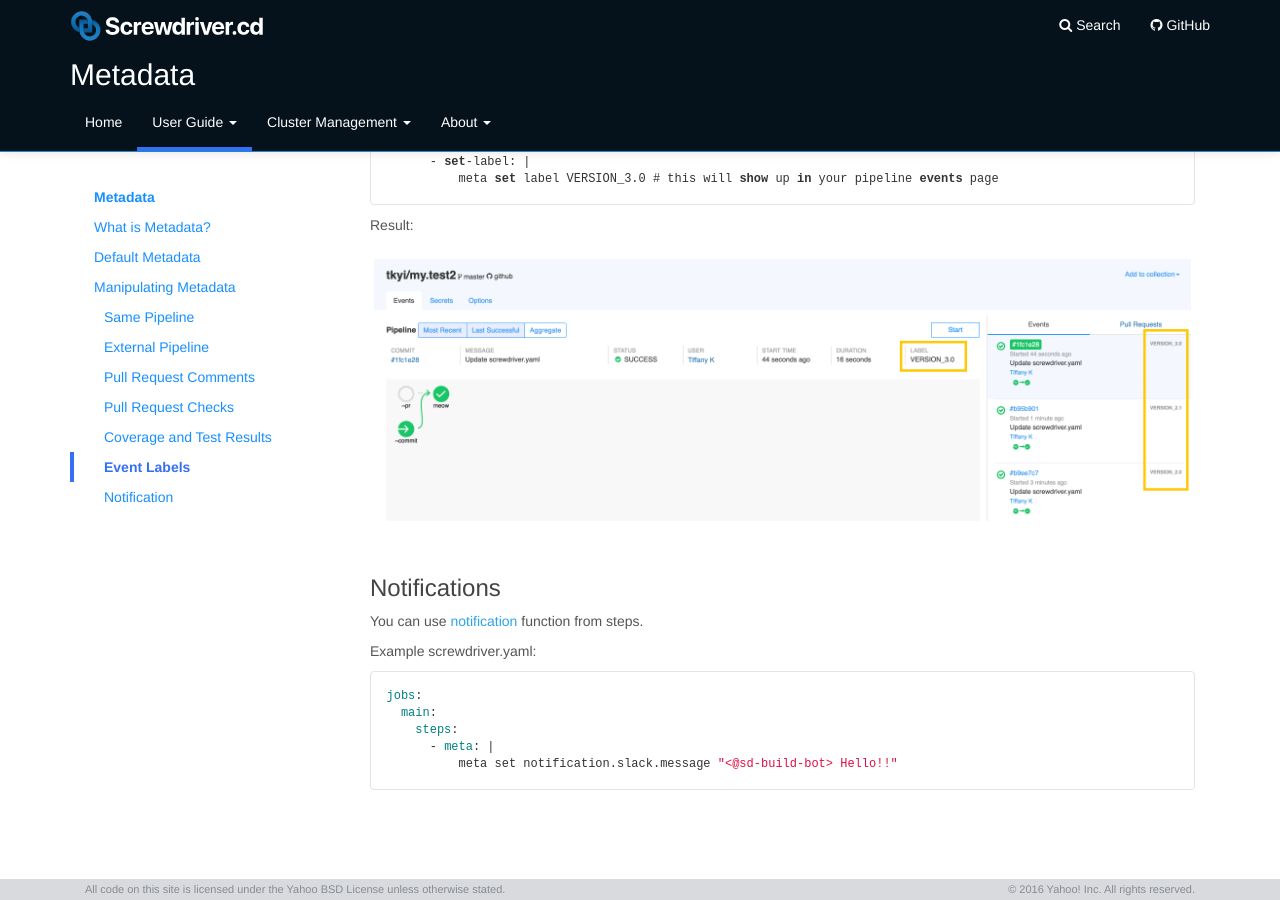
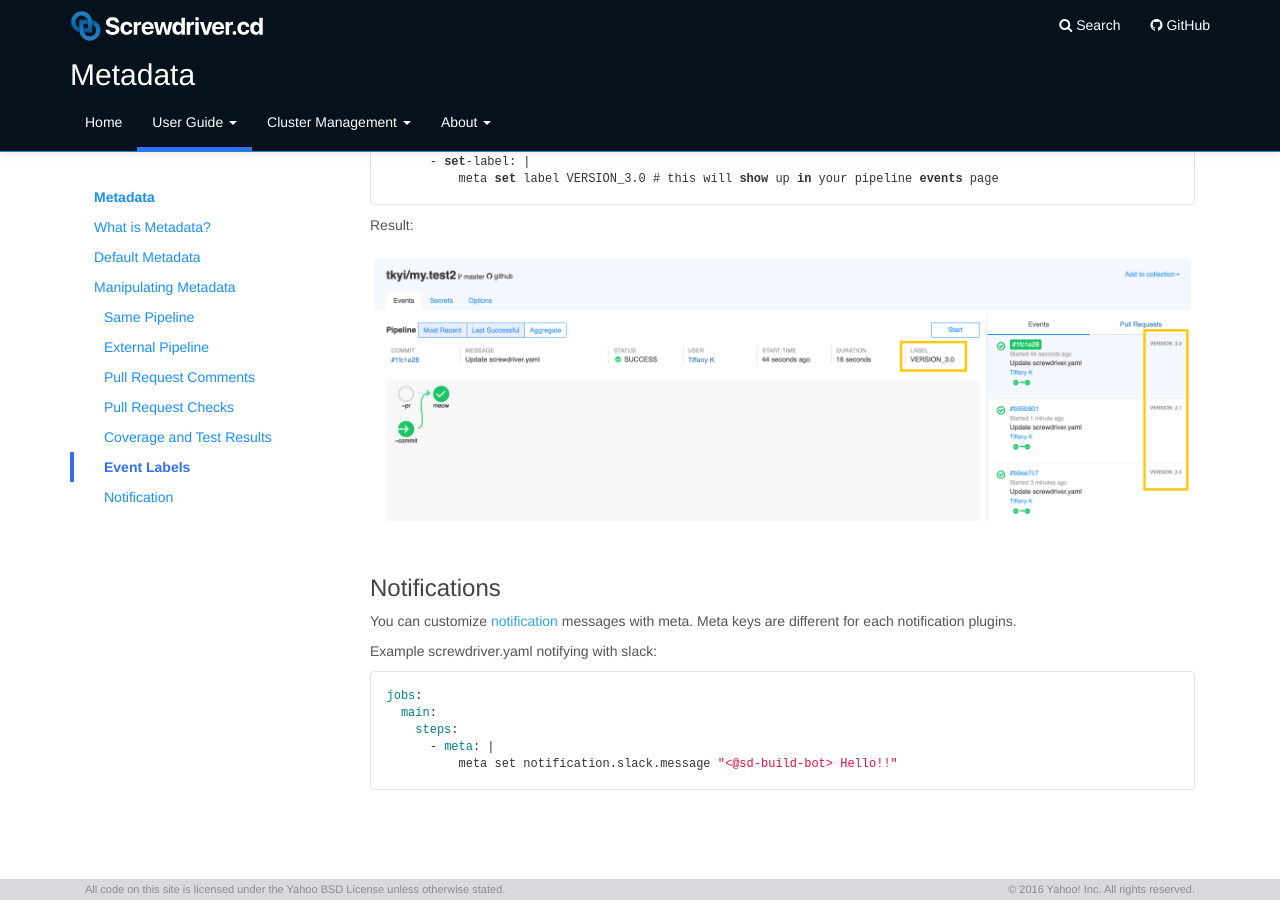
Before and after one commit to screwdriver-cd/guide, a Jekyll site: the page built from docs/user-guide/metadata.md, in a window 1280 px wide and 900 px high, scrolled down 4255 px. Built offline with Jekyll 4.4.1, drawn with Linux system fonts in a browser that asks for light colours.

Commit message:
fix: explain about diffs of plugins

````diff
--- a/docs/user-guide/metadata.md
+++ b/docs/user-guide/metadata.md
@@ -195,9 +195,10 @@ Result:
 
 ### Notifications
 
-You can use [notification](./configuration/settings.html#slack) function from steps.
+You can customize [notification](./configuration/settings.html#slack) messages with meta.
+Meta keys are different for each notification plugins.
 
-Example screwdriver.yaml:
+Example screwdriver.yaml notifying with slack:
 ```yaml
 jobs:
   main:
````
